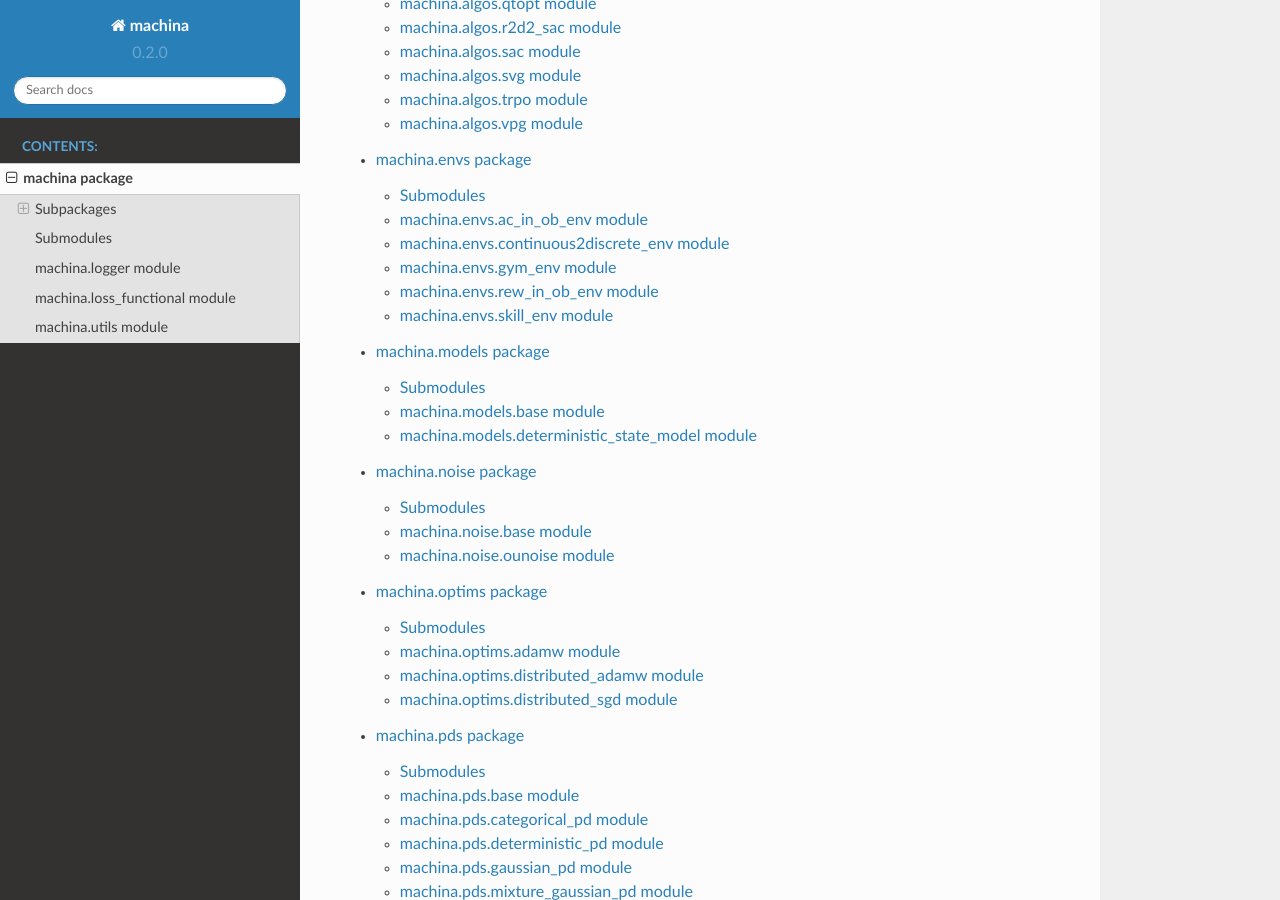
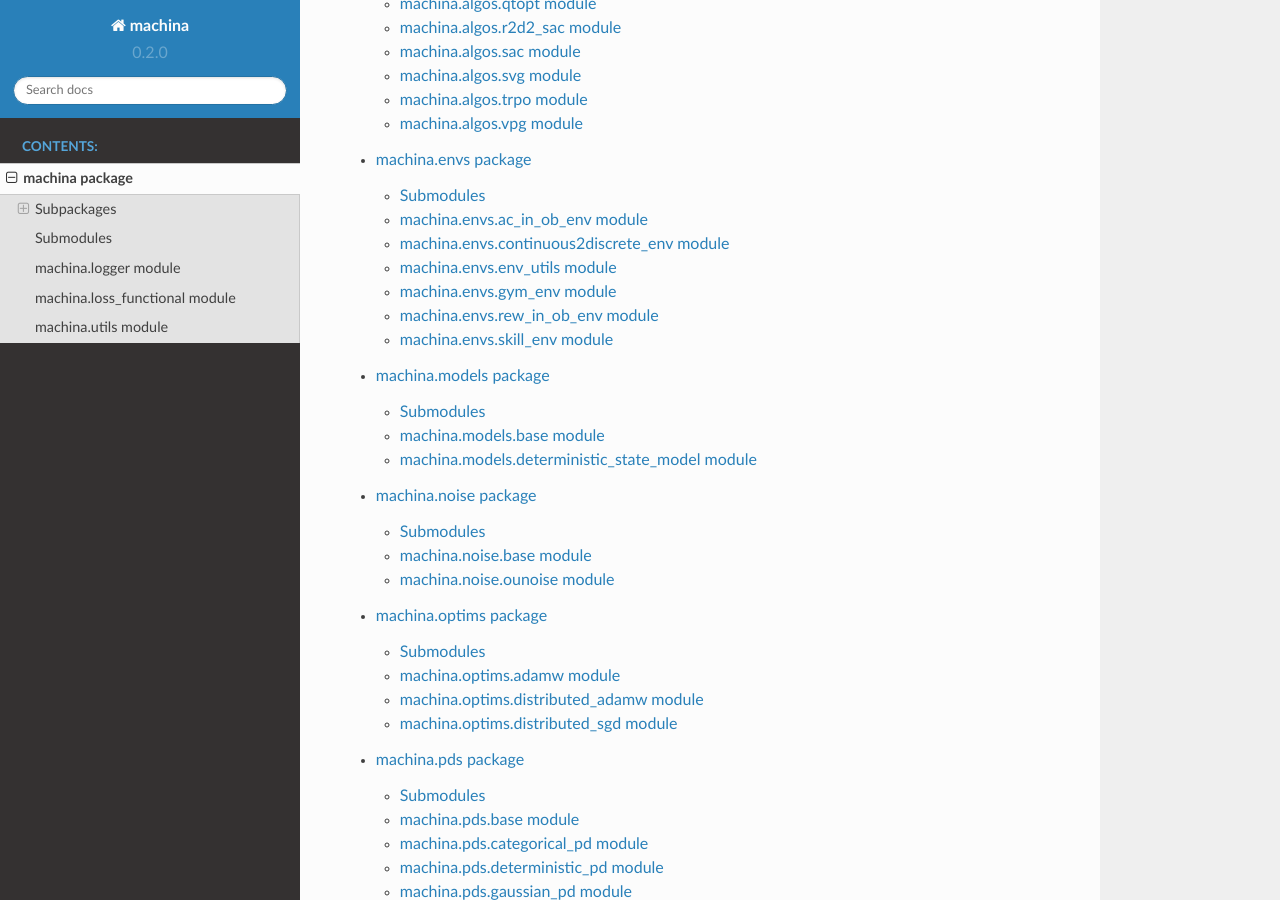
Before and after one commit to DeepX-inc/machina, a Sphinx documentation site: the page built from docs/source/machina.rst, in a window 1280 px wide and 900 px high, scrolled down 672 px. Built offline with Sphinx 7.4.7 and the Read the Docs theme 2.0.0, drawn with Linux system fonts in a browser that asks for light colours.

Commit message:
[docs/source] Add documentation of env_utils

```diff
--- a/docs/source/machina.envs.rst
+++ b/docs/source/machina.envs.rst
@@ -25,6 +25,14 @@ machina.envs.continuous2discrete\_env module
     :undoc-members:
     :show-inheritance:
 
+machina.envs.env\_utils module
+------------------------------
+
+.. automodule:: machina.envs.env_utils
+    :members:
+    :undoc-members:
+    :show-inheritance:
+
 machina.envs.gym\_env module
 ----------------------------
 
```
Also changed, not shown: 1 other file.
